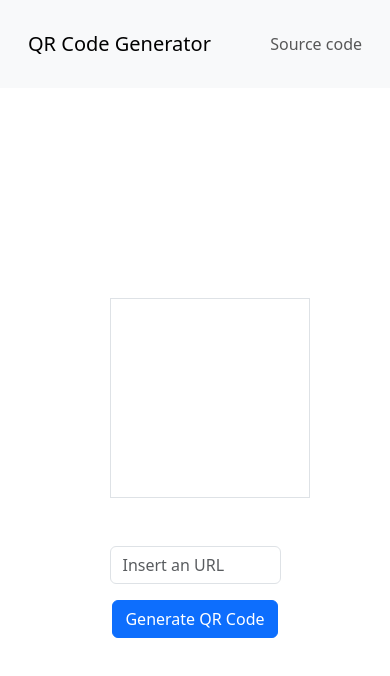
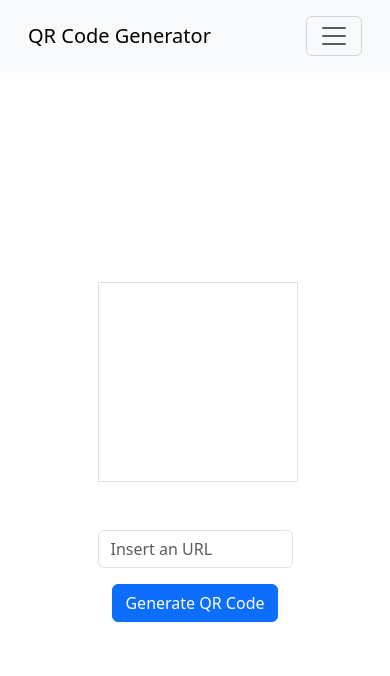
Before and after one commit to OLuizFernando/qrcode_generator, a plain HTML site: page index.html in a window 390 px wide. Drawn offline with nearby package versions, Linux system fonts and the light colour scheme.

Commit message:
centering divs for mobile

```diff
--- a/index.html
+++ b/index.html
@@ -5,6 +5,8 @@
     <meta name="viewport" content="width=device-width, initial-scale=1.0">
     <title>QR Code Generator</title>
     <link href="https://cdn.jsdelivr.net/npm/bootstrap@5.3.3/dist/css/bootstrap.min.css" rel="stylesheet">
+    <script src="https://cdn.jsdelivr.net/npm/@popperjs/core@2.11.8/dist/umd/popper.min.js" integrity="sha384-I7E8VVD/ismYTF4hNIPjVp/Zjvgyol6VFvRkX/vR+Vc4jQkC+hVqc2pM8ODewa9r" crossorigin="anonymous"></script>
+<script src="https://cdn.jsdelivr.net/npm/bootstrap@5.3.3/dist/js/bootstrap.min.js" integrity="sha384-0pUGZvbkm6XF6gxjEnlmuGrJXVbNuzT9qBBavbLwCsOGabYfZo0T0to5eqruptLy" crossorigin="anonymous"></script>
     <script src="https://cdnjs.cloudflare.com/ajax/libs/jquery/3.6.0/jquery.min.js"></script>
     <script src="https://cdnjs.cloudflare.com/ajax/libs/jquery.qrcode/1.0/jquery.qrcode.min.js"></script>
     <link rel="stylesheet" href="style.css">
@@ -13,7 +15,10 @@
     <nav class="navbar navbar-expand-lg bg-body-tertiary p-3">
         <div class="container-fluid">
             <a class="navbar-brand" href="https://oluizfernando.github.io/qrcode_generator/">QR Code Generator</a>
-            <div class="navbar justify-content-end" id="navbarSupportedContent">
+            <button class="navbar-toggler" type="button" data-bs-toggle="collapse" data-bs-target="#navbarSupportedContent" aria-controls="navbarSupportedContent" aria-expanded="false" aria-label="Toggle navigation">
+                <span class="navbar-toggler-icon"></span>
+            </button>
+            <div class="collapse navbar-collapse justify-content-end" id="navbarSupportedContent">
                 <ul class="navbar-nav">
                     <li class="nav-item">
                         <a class="nav-link" href="https://github.com/OLuizFernando/qrcode_generator" target="_blank">Source code</a>
@@ -22,8 +27,8 @@
             </div>
         </div>
     </nav>
-    <div class="d-flex flex-column full-screen">
-        <div class="container w-50 text-center">
+    <div class="d-flex full-screen">
+        <div class="w-50 text-center">
             <div class="qr-code mx-auto mb-5 border" id="qr-code"></div>
             <input class="form-control mb-3" type="text" placeholder="Insert an URL" id="url-input">
             <button type="button" class="btn btn-primary" id="generate-btn">Generate QR Code</button>
```
